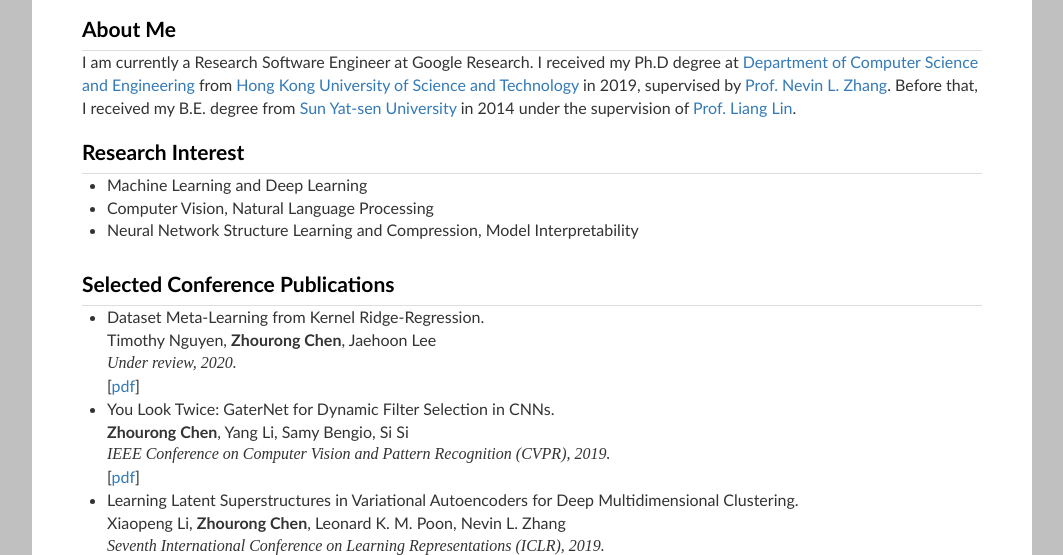
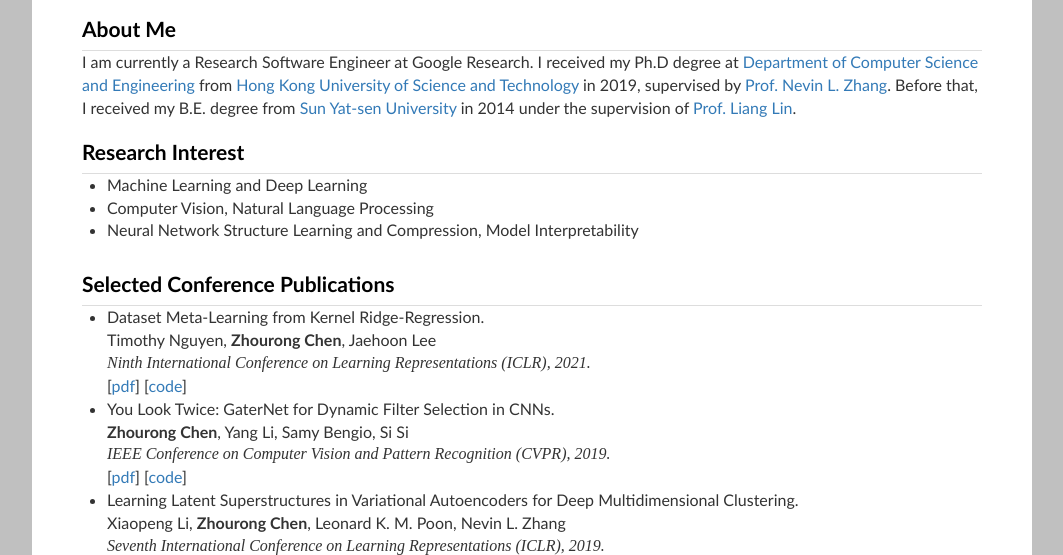
Before and after one commit to chzhour/chzhour.github.io, a plain HTML site: page index.html in a window 1280 px wide. Shown: the part 230-785 px from the top of the page, without its empty margins (108-1171 px from the left). Drawn offline with Linux system fonts and the light colour scheme.

Commit message:
Add code links and update iclr paper.

```diff
--- a/index.html
+++ b/index.html
@@ -86,10 +86,11 @@
               Timothy Nguyen, <strong>Zhourong Chen</strong>, Jaehoon Lee
             </div>
             <div class="publication-conf">
-              Under review, 2020.
+              Ninth International Conference on Learning Representations (ICLR), 2021.
             </div>
             <div class="publication-link">
-              [<a href="https://arxiv.org/pdf/2011.00050.pdf">pdf</a>]
+              [<a href="https://openreview.net/pdf?id=l-PrrQrK0QR">pdf</a>]
+              [<a href="https://github.com/google-research/google-research/tree/master/kip">code</a>]
             </div>
           </li>
 
@@ -105,6 +106,7 @@
             </div>
             <div class="publication-link">
               [<a href="http://openaccess.thecvf.com/content_CVPR_2019/papers/Chen_You_Look_Twice_GaterNet_for_Dynamic_Filter_Selection_in_CNNs_CVPR_2019_paper.pdf">pdf</a>]
+              [<a href="https://github.com/google-research/google-research/tree/a1decc8f645be32b0930460a67e8fd2a47b61405/gaternet">code</a>]
             </div>
           </li>
 
```
